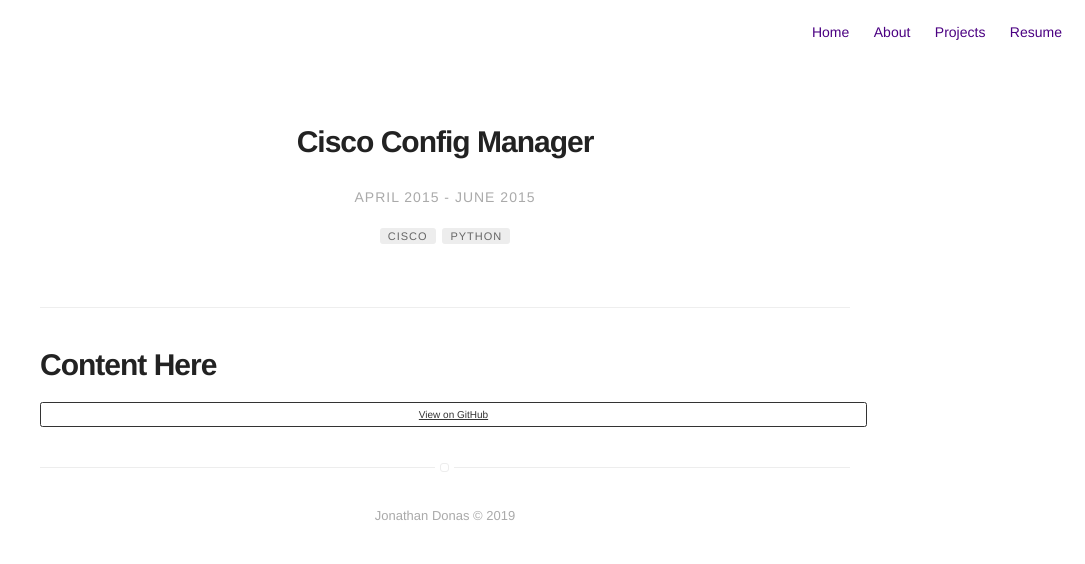
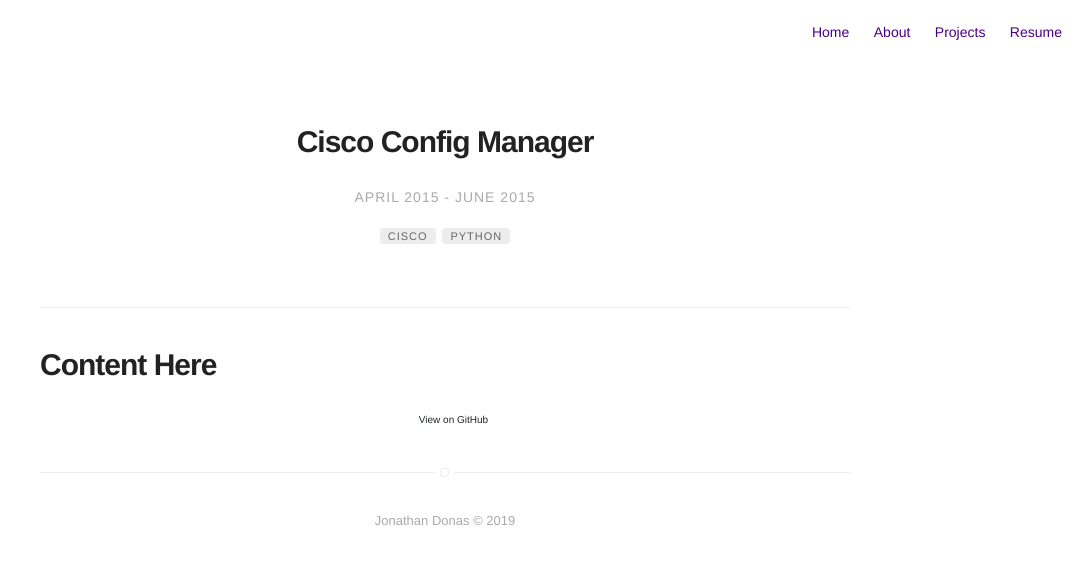
Before and after one commit to jondonas/jondonas.github.io, a Jekyll site: the page built from _posts/1001-01-01-cisco-config-manager.markdown, in a window 1280 px wide. Shown: the top 564 px of the page, without its empty margins (195-1280 px from the left). Built offline with Jekyll 4.4.1, drawn with Linux system fonts in a browser that asks for light colours.

Commit message:
Revise github button

```diff
--- a/_layouts/post.html
+++ b/_layouts/post.html
@@ -24,7 +24,7 @@ layout: page
 {{content}}
 
 {% if page.github %}
-    <a class="github-btn" href="{{ page.github }}">View on GitHub</a>
+    <a class="github-btn" href="{{ page.github }}" target="_blank" style="text-decoration: none">View on GitHub</a>
 {% endif %}
 
 {% if site.post-advance-links contains page.category %}
--- a/_sass/pages/post.sass
+++ b/_sass/pages/post.sass
@@ -19,6 +19,11 @@
         text-rendering: optimizeLegibility
 
     > .github-btn
+        margin-top: .5rem
+        display: block
+        width: 100%
+        color: #333
+        border-color: #333
         display: inline-block
         font-weight: 400
         color: #212529
@@ -32,10 +37,12 @@
         line-height: 1.5
         border-radius: .25rem
         transition: color .15s ease-in-out, background-color .15s ease-in-out, border-color .15s ease-in-out, box-shadow .15s ease-in-out
-        display: block
-        width: 100%
-        color: #333
-        border-color: #333
+        &:hover
+            background: #fff
+            color: #00f
+        &:focus
+            background: #fff
+            color: #00f
 
     > .date
         margin-bottom: 2rem
```
